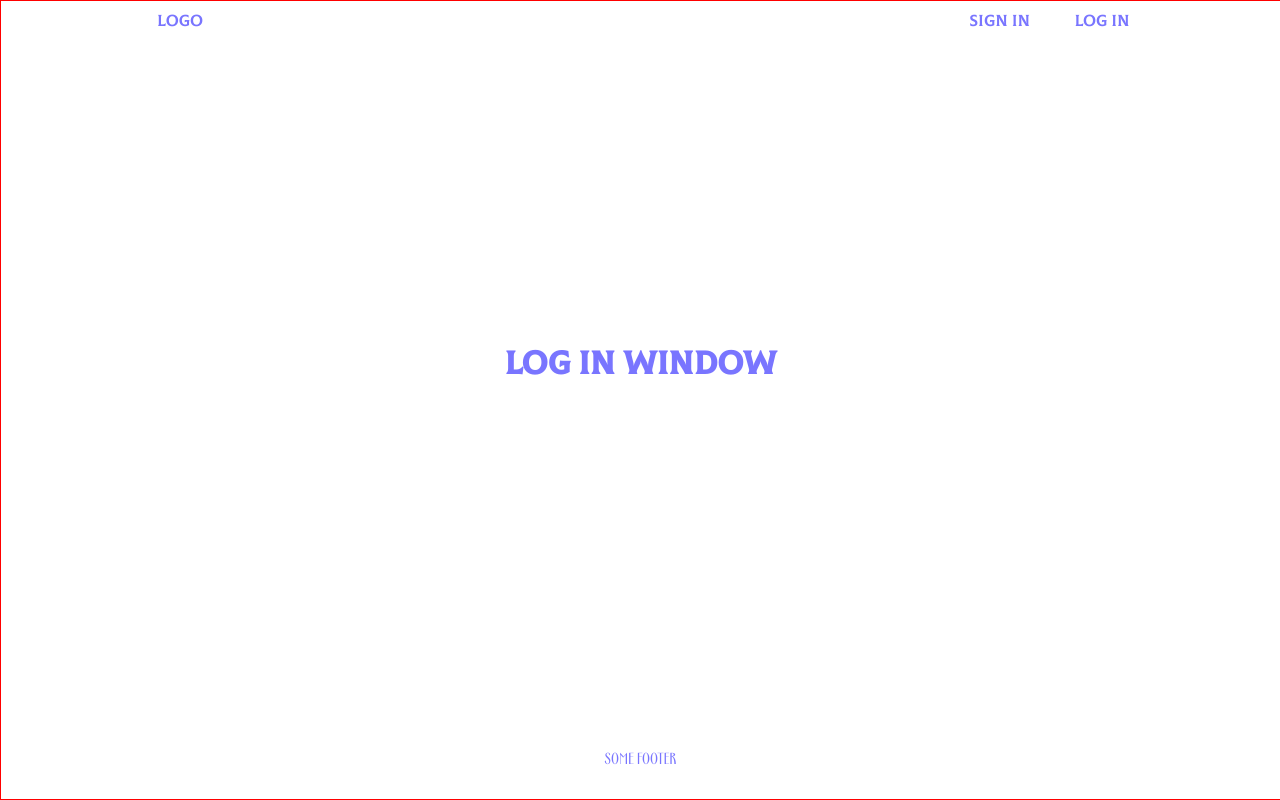
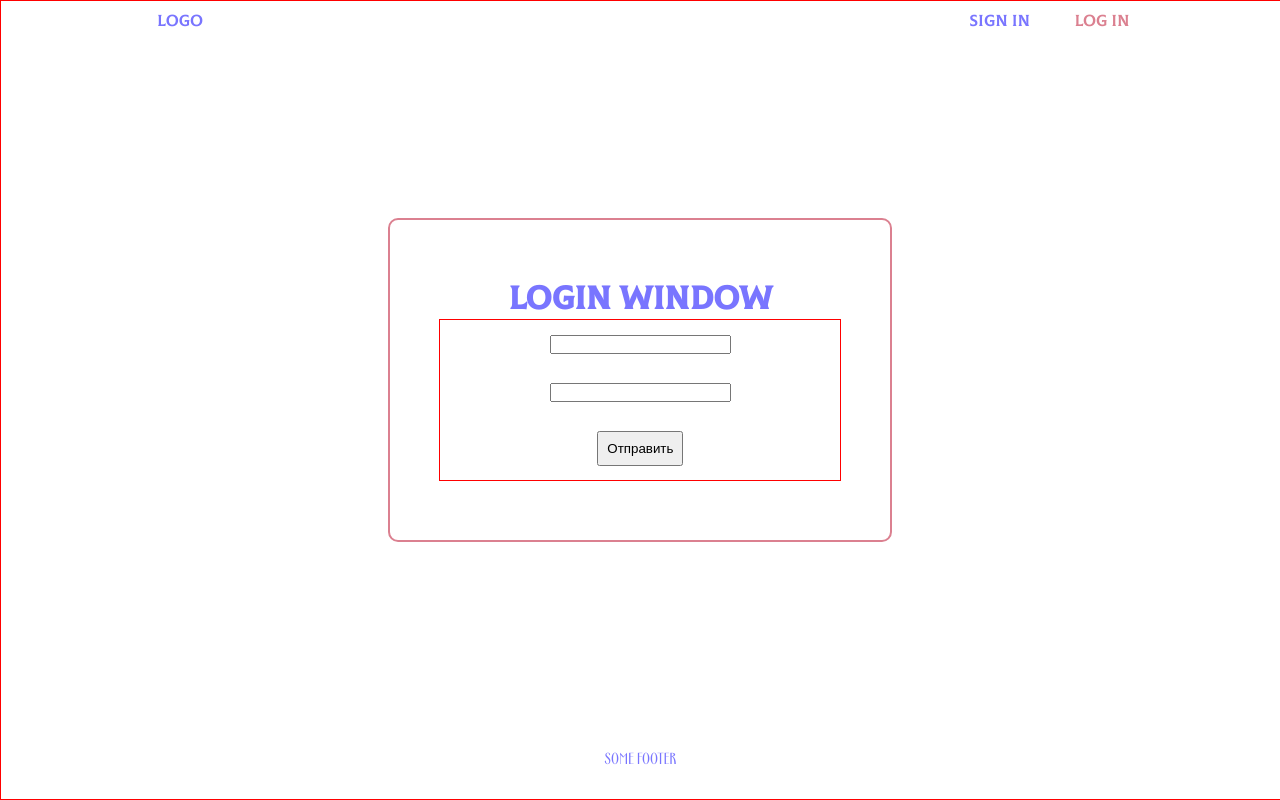
Before and after one commit to MarneusAugustusCalgar1989/editor_helper, a React (Create React App) app: page /login in a window 1280 px wide. Built offline with nearby package versions, Linux system fonts and the light colour scheme.

Commit message:
Add login form

```diff
--- a/src/components/LogInSignUp.jsx
+++ b/src/components/LogInSignUp.jsx
@@ -1,26 +1,52 @@
-import Wrapper from './Wrapper'
-import App from '../App'
-import AnimatedPage from './AnimatedPage'
-import { AnimatePresence } from 'framer-motion'
+import Wrapper from './Wrapper';
+import AnimatedPage from './AnimatedPage';
+import styles from '../styles/loginSignUp.module.css';
+import { useState } from 'react';
 
 const LogInSignUp = ({ incomingType }) => {
+  const [servAnswer, setServAnswer] = useState('');
+
+  const sendForm = async e => {
+    e.preventDefault();
+    const user = {};
+    user.username = e.target.parentNode.username.value;
+    user.password = e.target.parentNode.password.value;
+    console.log(JSON.stringify(user));
+
+    e.target.parentNode.username.value = '';
+    e.target.parentNode.password.value = '';
+
+    await fetch('http://213.59.156.172:3000/authorisate', {
+      method: 'POST',
+      headers: { 'Content-Type': 'application/json' },
+      body: JSON.stringify(user),
+    })
+      .then(data => data.text())
+      .then(text => setServAnswer(text));
+  };
   return (
-    <div className="App">
+    <div className='App'>
       <Wrapper>
         <AnimatedPage>
           {incomingType === 'login' ? (
-            <div className="loginWrapper">
-              <h1 className="module_header">Log In Window</h1>
+            <div className={styles.sing_in_wrapper}>
+              <h1 className={styles.module_header}>LogIn Window</h1>
+              <p className={styles.server_answer}>{servAnswer}</p>
+              <form className={styles.login_form}>
+                <input type='text' name='username' />
+                <input type='text' name='password' />
+                <button onClick={sendForm}>Отправить</button>
+              </form>
             </div>
           ) : (
-            <div className="loginWrapper">
-              <h1 className="module_header">Sign Up Window</h1>
+            <div className={styles.sing_in_wrapper}>
+              <h1 className={styles.module_header}>Sign Up Window</h1>
             </div>
           )}
         </AnimatedPage>
       </Wrapper>
     </div>
-  )
-}
+  );
+};
 
-export default LogInSignUp
+export default LogInSignUp;
--- a/src/components/MainMenu.jsx
+++ b/src/components/MainMenu.jsx
@@ -1,47 +1,44 @@
-import { useState, useEffect } from 'react'
-import { Link, useNavigate } from 'react-router-dom'
-import AnimatedPage from './AnimatedPage'
-import { AnimatePresence } from 'framer-motion'
+import { useState, useEffect } from 'react';
+import { Link } from 'react-router-dom';
+import AnimatedPage from './AnimatedPage';
 
 const MainMenu = ({ children }) => {
-  const currentUrl = window.location.href
-  const [serviceON, setServiceOn] = useState(false)
-  const navigate = useNavigate()
+  const [serviceON, setServiceOn] = useState(false);
 
   useEffect(() => {
     const testFetch = async () => {
       try {
         await fetch('http://213.59.156.172:3000/cleaner_for_img', {
           method: 'POST',
-        }).then((data) => (data ? setServiceOn(true) : setServiceOn(false)))
+        }).then(data => (data ? setServiceOn(true) : setServiceOn(false)));
       } catch (e) {
-        console.log(e.text)
+        console.log(e.text);
       } finally {
-        console.log('Fetched')
+        console.log('Fetched');
       }
-    }
+    };
 
-    testFetch()
-  }, [])
+    testFetch();
+  }, []);
   const reloadWind = () => {
-    window.location.reload()
-  }
+    window.location.reload();
+  };
 
   return (
     <AnimatedPage>
       <main>
-        <div className="top_container">
-          <div className="container">
-            <h1 className="main_header_top">ВСПОМОГАТОР</h1>
+        <div className='top_container'>
+          <div className='container'>
+            <h1 className='main_header_top'>ВСПОМОГАТОР</h1>
           </div>
-          <div className="menu_list">
+          <div className='menu_list'>
             {serviceON ? (
               <ul>
                 <li>
-                  <Link to="logotyper">Логотипер</Link>
+                  <Link to='logotyper'>Логотипер</Link>
                 </li>
                 <li>
-                  <Link to="audioconverter">Звукодел</Link>
+                  <Link to='audioconverter'>Звукодел</Link>
                 </li>
               </ul>
             ) : (
@@ -50,13 +47,13 @@ const MainMenu = ({ children }) => {
               </ul>
             )}
           </div>
-          <div className="container">
-            <h1 className="main_header_bottom">ВСПОМОГАТОР</h1>
+          <div className='container'>
+            <h1 className='main_header_bottom'>ВСПОМОГАТОР</h1>
           </div>
         </div>
       </main>
     </AnimatedPage>
-  )
-}
+  );
+};
 
-export default MainMenu
+export default MainMenu;
--- a/src/index.css
+++ b/src/index.css
@@ -469,3 +469,7 @@ footer {
   border-radius: 10px;
   z-index: 1;
 }
+
+.active {
+  color: var(--accent_pink) !important;
+}
--- /dev/null
+++ b/src/styles/loginSignUp.module.css
@@ -0,0 +1,38 @@
+.sing_in_wrapper {
+  width: 50%;
+  max-width: 500px;
+  min-width: 250px;
+  min-height: 40svh;
+  display: flex;
+  flex-direction: column;
+  justify-content: center;
+  align-items: center;
+
+  border: 2px solid var(--accent_pink);
+  border-radius: 10px;
+}
+
+.module_header {
+  font-family: Colus;
+  color: var(--accent_purple);
+}
+
+.login_form {
+  display: flex;
+  width: 80%;
+  min-height: 50%;
+  flex-direction: column;
+  justify-content: space-around;
+  align-items: center;
+
+  border: 1px solid red;
+}
+
+button {
+  padding: 0.5rem;
+}
+
+.server_answer {
+  font-family: Ardeco;
+  color: var(--light_font);
+}
```
Also changed, not shown: src/App.js (+6 -8 lines), src/components/Wrapper.jsx (+11 -12 lines), src/index.js (+23 -25 lines).
